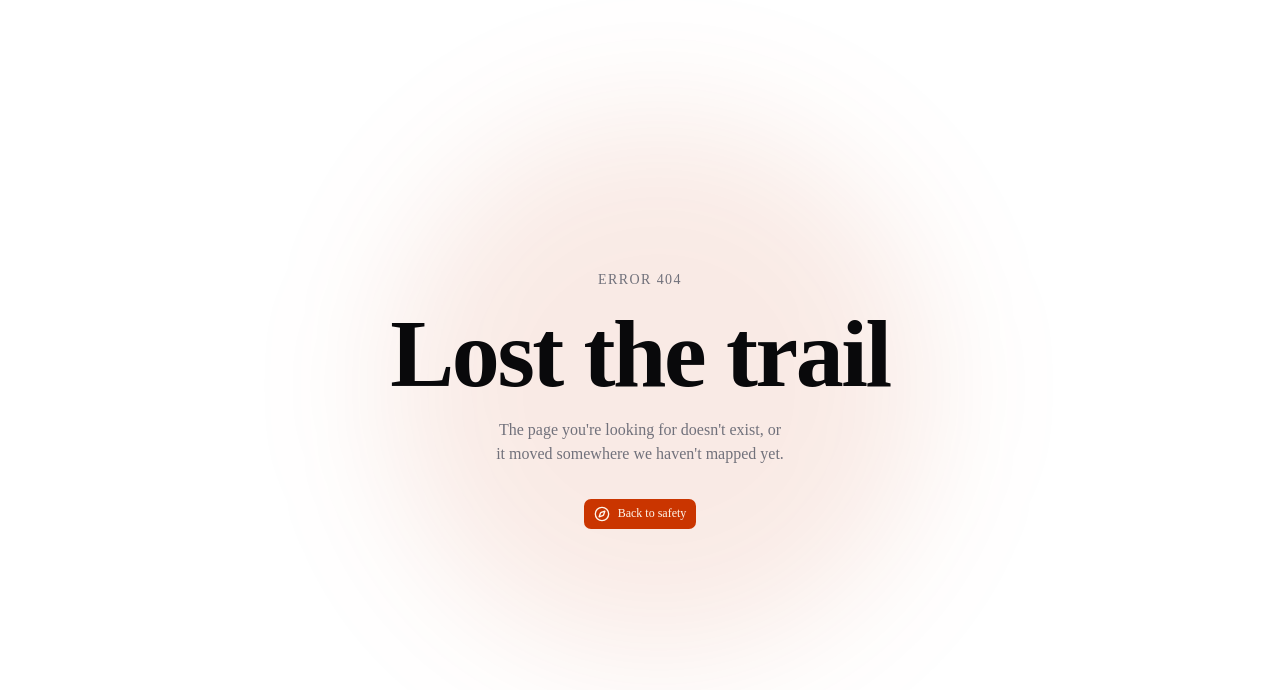
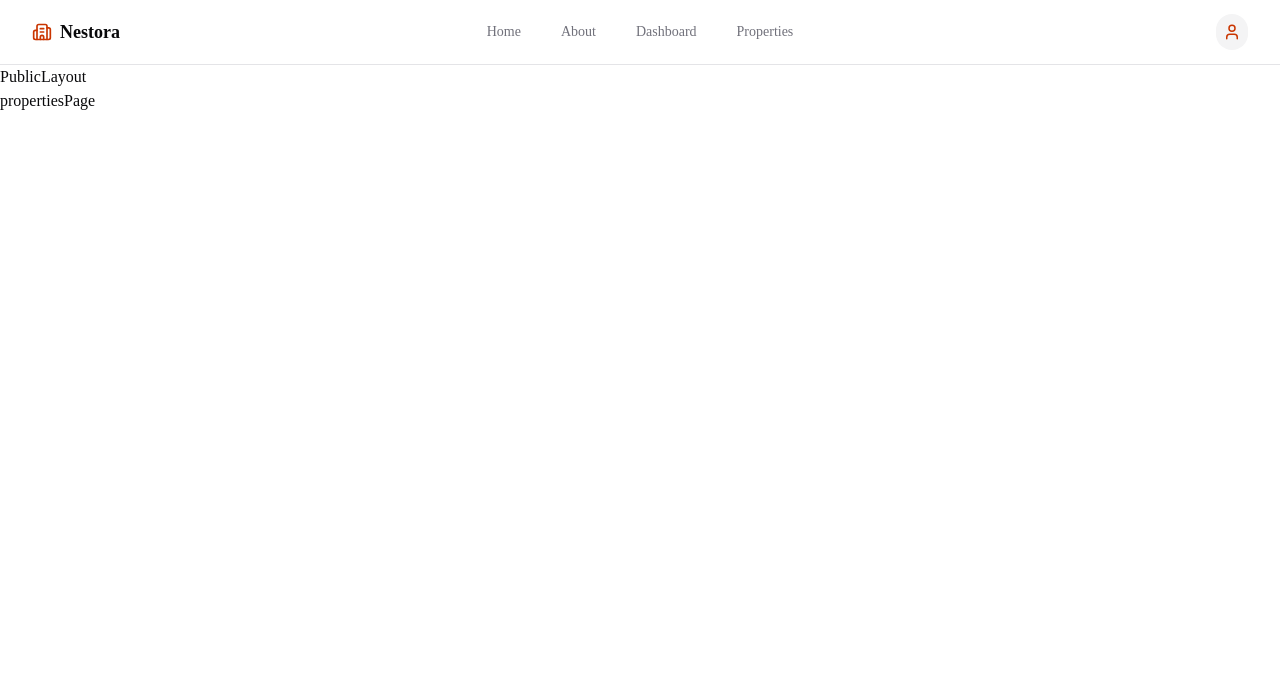
Before and after one commit to sumayaislamm/Nestora_Frontend, a Next.js app: page /properties in a window 1280 px wide. Before the commit this address had no page. Shown: the top 690 px of the page. Built offline with nearby package versions, Linux system fonts and the light colour scheme.

Commit message:
properties added

```diff
--- /dev/null
+++ b/app/(public)/properties/page.tsx
@@ -0,0 +1,9 @@
+import React from 'react'
+
+const propertiesPage = () => {
+  return (
+    <div>propertiesPage</div>
+  )
+}
+
+export default propertiesPage
```
